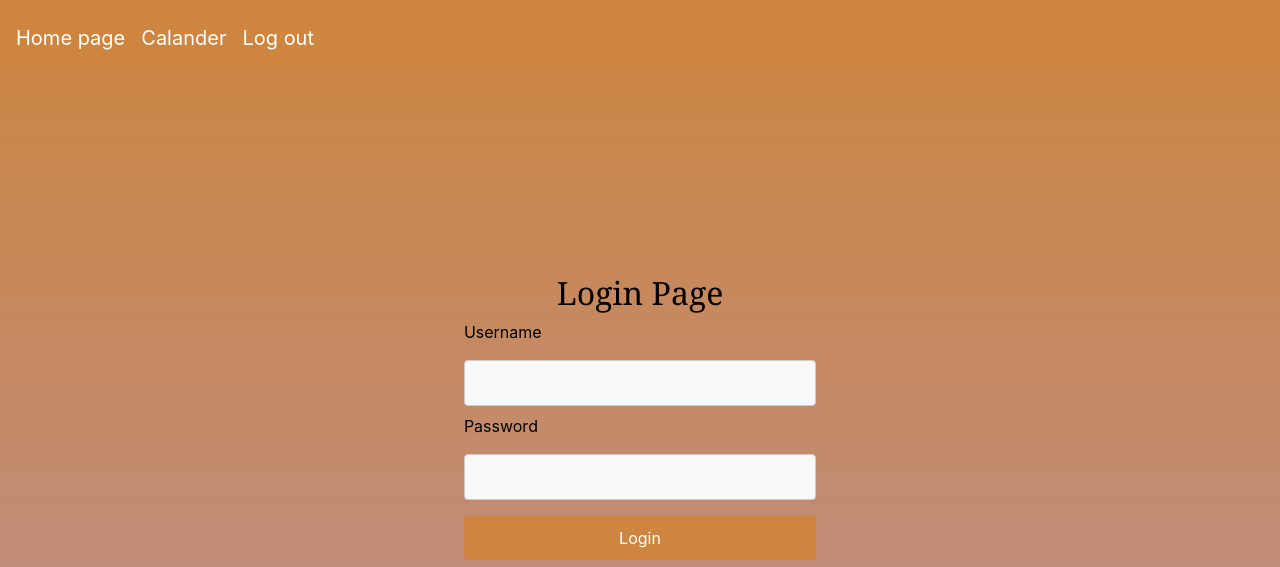
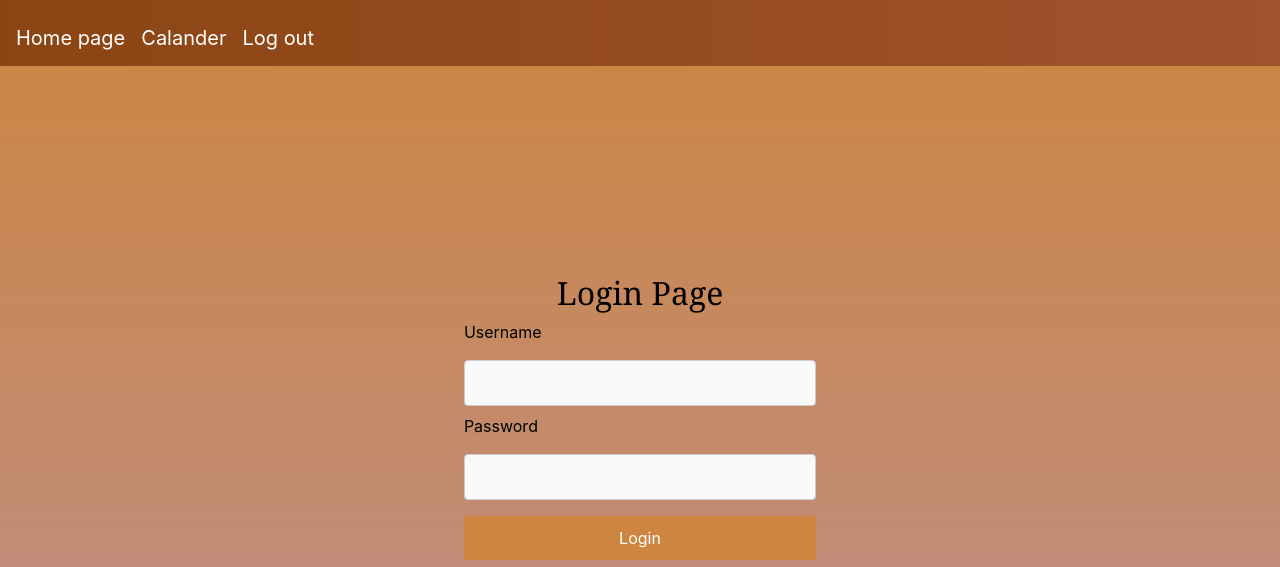
Before and after one commit to ji0yang/tc1l-10-Mindful-Murmurs-, a Flask app: page /login in a window 1280 px wide. Shown: the top 567 px of the page. Run offline with Flask 3, Linux system fonts and the light colour scheme; some libraries are stand-ins or nearby versions.

Commit message:
make some changes on css

```diff
--- a/static/login_style.css
+++ b/static/login_style.css
@@ -58,7 +58,7 @@ a {
 }
 
 .navbar {
-    background-color: peru !important;
+    background: linear-gradient(to right, #8b4513, #a0522d);
 }
 
 .navbar-brand, .nav-link {
```
Also changed, not shown: static/how_was_your_day_style.css (deleted).
